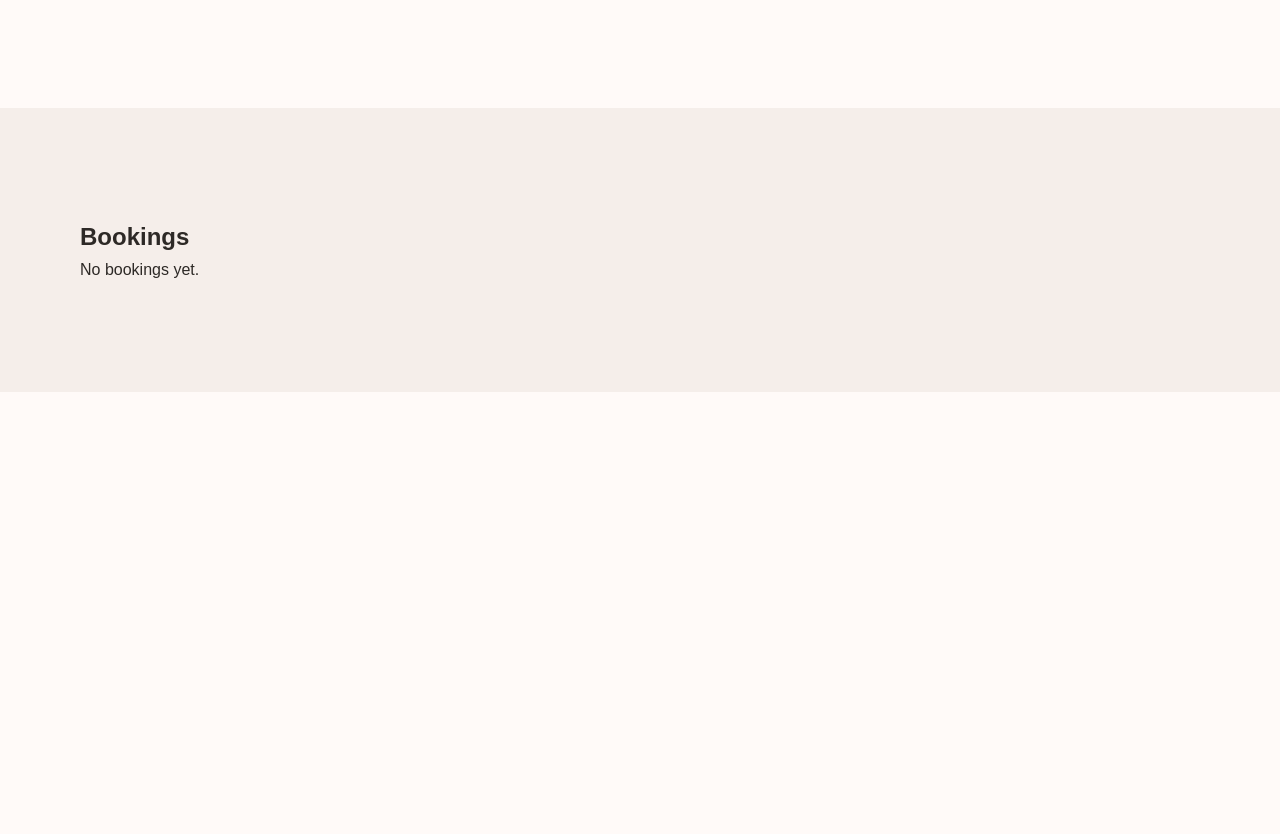
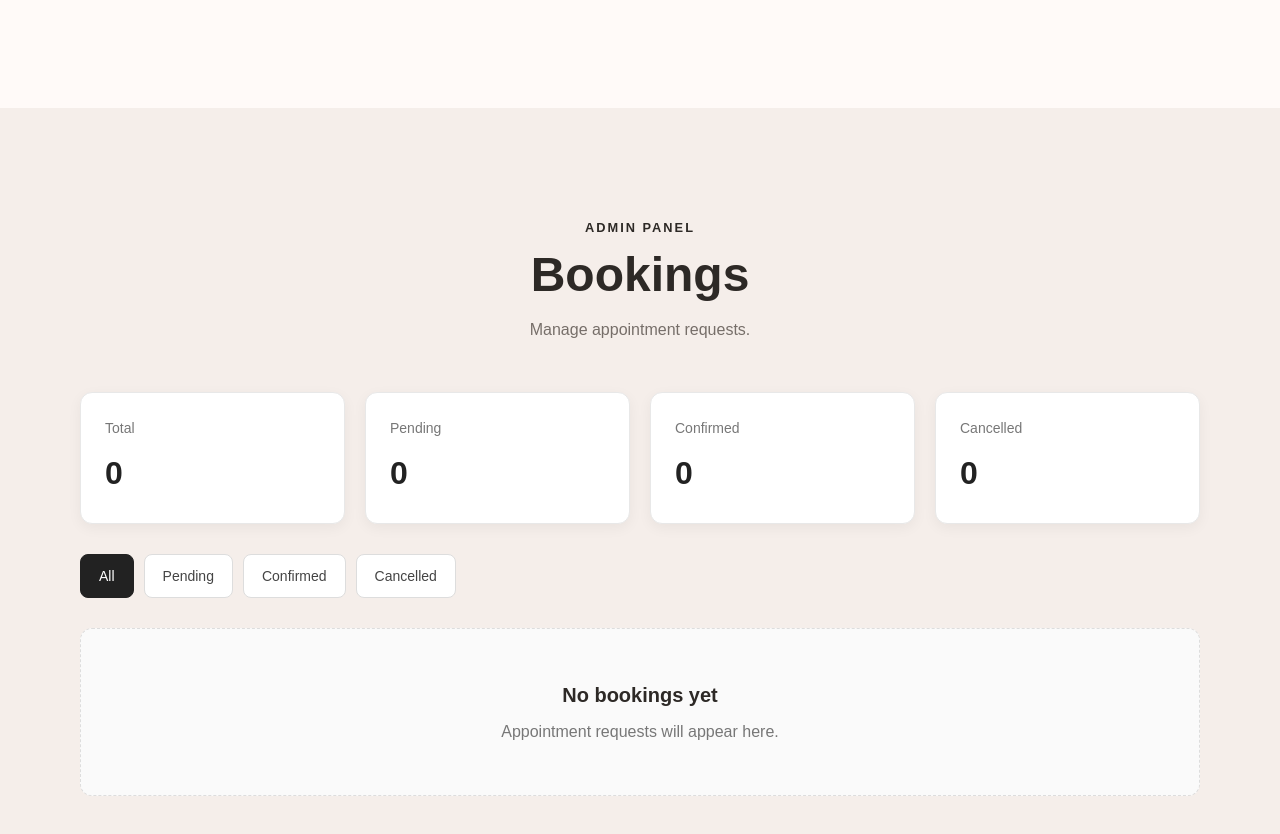
Before and after one commit to nndio/beauty-studio, a React (Vite) app: page / in a window 1280 px wide. Shown: the part 4865-5699 px from the top of the page. Before the commit the page ends 5257 px from the top, so only its background shows below. Built offline with nearby package versions, Linux system fonts and the light colour scheme.

Commit message:
feat: improve admin dashboard UI

```diff
--- a/src/App.css
+++ b/src/App.css
@@ -589,3 +589,206 @@
 .booking-actions .delete-button:hover {
   opacity: 0.85;
 }
+
+/* =========================
+   ADMIN DASHBOARD
+========================= */
+
+.booking-stats {
+  display: grid;
+  grid-template-columns: repeat(4, 1fr);
+  gap: 20px;
+  margin: 40px 0 30px;
+}
+
+.stat-card {
+  padding: 24px;
+  border: 1px solid #e8e8e8;
+  border-radius: 12px;
+  background: #ffffff;
+  box-shadow: 0 4px 14px rgba(0, 0, 0, 0.05);
+}
+
+.stat-label {
+  display: block;
+  margin-bottom: 8px;
+  font-size: 14px;
+  color: #777;
+}
+
+.stat-value {
+  font-size: 32px;
+  font-weight: 700;
+  color: #222;
+}
+
+
+/* Filters */
+
+.booking-filters {
+  display: flex;
+  flex-wrap: wrap;
+  gap: 10px;
+  margin-bottom: 30px;
+}
+
+.filter-button {
+  padding: 10px 18px;
+  border: 1px solid #ddd;
+  border-radius: 8px;
+  background: #fff;
+  color: #444;
+  font-size: 14px;
+  cursor: pointer;
+  transition:
+    background-color 0.2s ease,
+    color 0.2s ease,
+    border-color 0.2s ease;
+}
+
+.filter-button:hover {
+  border-color: #222;
+}
+
+.filter-button.active {
+  background: #222;
+  border-color: #222;
+  color: #fff;
+}
+
+
+/* Empty states */
+
+.empty-bookings {
+  padding: 50px 20px;
+  border: 1px dashed #ddd;
+  border-radius: 12px;
+  text-align: center;
+  background: #fafafa;
+}
+
+.empty-bookings h3 {
+  margin-bottom: 8px;
+  font-size: 20px;
+}
+
+.empty-bookings p {
+  margin: 0;
+  color: #777;
+}
+
+
+/* Booking cards */
+
+.booking-card {
+  position: relative;
+}
+
+.booking-card h3 {
+  margin-bottom: 16px;
+}
+
+.booking-card p {
+  margin-bottom: 8px;
+  line-height: 1.5;
+}
+
+.booking-card strong {
+  font-weight: 600;
+}
+
+
+/* Status */
+
+.booking-status {
+  display: inline-block;
+  margin-top: 12px;
+  padding: 6px 12px;
+  border-radius: 20px;
+  font-size: 12px;
+  font-weight: 600;
+  text-transform: capitalize;
+}
+
+.booking-status-pending {
+  background: #fff4d6;
+  color: #8a6500;
+}
+
+.booking-status-confirmed {
+  background: #e1f7e8;
+  color: #237a3b;
+}
+
+.booking-status-cancelled {
+  background: #fde7e7;
+  color: #a52a2a;
+}
+
+
+/* Actions */
+
+.booking-actions {
+  display: flex;
+  flex-wrap: wrap;
+  gap: 10px;
+  margin-top: 20px;
+}
+
+.booking-actions button {
+  padding: 9px 16px;
+  border: none;
+  border-radius: 7px;
+  background: #222;
+  color: #fff;
+  font-size: 14px;
+  cursor: pointer;
+  transition: opacity 0.2s ease;
+}
+
+.booking-actions button:hover:not(:disabled) {
+  opacity: 0.8;
+}
+
+.booking-actions button:disabled {
+  cursor: not-allowed;
+  opacity: 0.5;
+}
+
+.booking-actions .delete-button {
+  background: #b42318;
+}
+
+
+/* =========================
+   RESPONSIVE
+========================= */
+
+@media (max-width: 900px) {
+  .booking-stats {
+    grid-template-columns: repeat(2, 1fr);
+  }
+}
+
+@media (max-width: 600px) {
+  .booking-stats {
+    grid-template-columns: 1fr;
+  }
+
+  .booking-filters {
+    display: grid;
+    grid-template-columns: repeat(2, 1fr);
+  }
+
+  .filter-button {
+    width: 100%;
+  }
+
+  .booking-actions {
+    flex-direction: column;
+  }
+
+  .booking-actions button {
+    width: 100%;
+  }
+}
--- a/src/components/Bookings.tsx
+++ b/src/components/Bookings.tsx
@@ -19,6 +19,12 @@ import {
   removeBooking,
 } from "../features/booking/bookingSlice";
 
+type BookingFilter =
+  | "all"
+  | "pending"
+  | "confirmed"
+  | "cancelled";
+
 const Bookings = () => {
   const dispatch = useAppDispatch();
 
@@ -27,12 +33,17 @@ const Bookings = () => {
   );
 
   const [isLoading, setIsLoading] = useState(true);
+
   const [updatingId, setUpdatingId] = useState<number | null>(
     null
   );
+
   const [deletingId, setDeletingId] = useState<number | null>(
     null
   );
+
+  const [filter, setFilter] =
+    useState<BookingFilter>("all");
 
   useEffect(() => {
     const loadBookings = async () => {
@@ -97,22 +108,32 @@ const Bookings = () => {
     }
   };
 
+  const totalBookings = bookings.length;
+
+  const pendingBookings = bookings.filter(
+    (booking) => booking.status === "pending"
+  ).length;
+
+  const confirmedBookings = bookings.filter(
+    (booking) => booking.status === "confirmed"
+  ).length;
+
+  const cancelledBookings = bookings.filter(
+    (booking) => booking.status === "cancelled"
+  ).length;
+
+  const filteredBookings =
+    filter === "all"
+      ? bookings
+      : bookings.filter(
+          (booking) => booking.status === filter
+        );
+
   if (isLoading) {
     return (
       <section className="bookings">
         <div className="container">
           <p>Loading bookings...</p>
-        </div>
-      </section>
-    );
-  }
-
-  if (bookings.length === 0) {
-    return (
-      <section className="bookings">
-        <div className="container">
-          <h2>Bookings</h2>
-          <p>No bookings yet.</p>
         </div>
       </section>
     );
@@ -129,8 +150,112 @@ const Bookings = () => {
           <p>Manage appointment requests.</p>
         </div>
 
+        <div className="booking-stats">
+          <div className="stat-card">
+            <span className="stat-label">Total</span>
+
+            <strong className="stat-value">
+              {totalBookings}
+            </strong>
+          </div>
+
+          <div className="stat-card">
+            <span className="stat-label">Pending</span>
+
+            <strong className="stat-value">
+              {pendingBookings}
+            </strong>
+          </div>
+
+          <div className="stat-card">
+            <span className="stat-label">Confirmed</span>
+
+            <strong className="stat-value">
+              {confirmedBookings}
+            </strong>
+          </div>
+
+          <div className="stat-card">
+            <span className="stat-label">Cancelled</span>
+
+            <strong className="stat-value">
+              {cancelledBookings}
+            </strong>
+          </div>
+        </div>
+
+        <div className="booking-filters">
+          <button
+            type="button"
+            className={
+              filter === "all"
+                ? "filter-button active"
+                : "filter-button"
+            }
+            onClick={() => setFilter("all")}
+          >
+            All
+          </button>
+
+          <button
+            type="button"
+            className={
+              filter === "pending"
+                ? "filter-button active"
+                : "filter-button"
+            }
+            onClick={() => setFilter("pending")}
+          >
+            Pending
+          </button>
+
+          <button
+            type="button"
+            className={
+              filter === "confirmed"
+                ? "filter-button active"
+                : "filter-button"
+            }
+            onClick={() => setFilter("confirmed")}
+          >
+            Confirmed
+          </button>
+
+          <button
+            type="button"
+            className={
+              filter === "cancelled"
+                ? "filter-button active"
+                : "filter-button"
+            }
+            onClick={() => setFilter("cancelled")}
+          >
+            Cancelled
+          </button>
+        </div>
+
+        {bookings.length === 0 ? (
+          <div className="empty-bookings">
+            <h3>No bookings yet</h3>
+
+            <p>
+              Appointment requests will appear here.
+            </p>
+          </div>
+        ) : filteredBookings.length === 0 ? (
+          <div className="empty-bookings">
+            <h3>
+              No {filter} bookings
+            </h3>
+
+            <p>
+              There are currently no bookings with this
+              status.
+            </p>
+          </div>
+        ) : (
           <div className="bookings-list">
-          {bookings.map((booking) => (
+            {filteredBookings.map((booking) => (
               <article
                 className="booking-card"
                 key={booking.id}
@@ -226,6 +351,7 @@ const Bookings = () => {
               </article>
             ))}
           </div>
+        )}
       </div>
     </section>
   );
```
Lines whose indentation alone changed are shown as unchanged.
